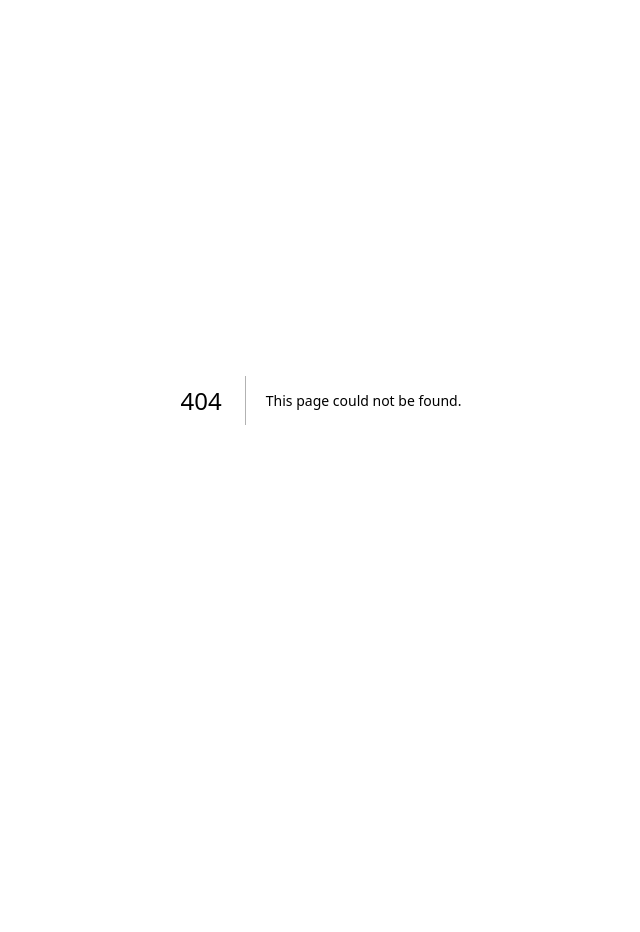
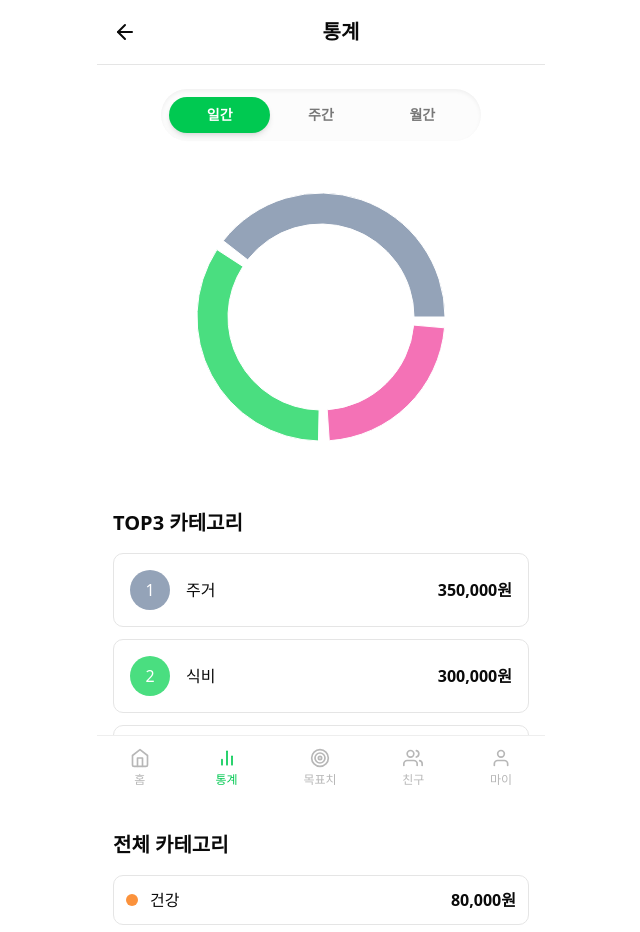
Before and after one commit to yeonna18k/TheHam, a Next.js app: page /stats in a window 1280 px wide. Before the commit this address had no page. Shown: the top 932 px of the page, without its empty margins (319-959 px from the left). Before the commit the page ends 800 px from the top, so only its background shows below. Built offline with nearby package versions, Linux system fonts and the light colour scheme.

Commit message:
feat: 통계 페이지 구현

```diff
--- a/package.json
+++ b/package.json
@@ -21,6 +21,7 @@
     "react-dom": "^19.0.0",
     "react-hook-form": "^7.55.0",
     "react-icons": "^5.5.0",
+    "recharts": "^2.15.2",
     "tailwind-merge": "^3.2.0",
     "tw-animate-css": "^1.2.5",
     "zod": "^3.24.2"
--- /dev/null
+++ b/src/app/stats/page.tsx
@@ -0,0 +1,77 @@
+"use client";
+
+import { useState } from 'react';
+import { ArrowLeft } from 'lucide-react';
+import Link from 'next/link';
+import { PeriodTabs } from '@/components/statistics/PeriodTabs';
+import { DonutChart } from '@/components/statistics/DonutChart';
+import { TopCategories } from '@/components/statistics/TopCategories';
+import { CategoryList } from '@/components/statistics/CategoryList';
+import BottomNavigation from '@/components/main/BottomNavigation';
+
+export default function Statistics() {
+  const [period, setPeriod] = useState('일간');
+
+  const categoryData = [
+    { name: '식비', value: 300000, color: '#4ade80' },
+    { name: '카페', value: 150000, color: '#60a5fa' },
+    { name: '쇼핑', value: 200000, color: '#f472b6' },
+    { name: '여가', value: 120000, color: '#a78bfa' },
+    { name: '건강', value: 80000, color: '#fb923c' },
+    { name: '주거', value: 350000, color: '#94a3b8' },
+    { name: '교통', value: 70000, color: '#fbbf24' },
+    { name: '기타', value: 50000, color: '#cbd5e1' },
+  ];
+
+  const topCategories = [...categoryData].sort((a, b) => b.value - a.value).slice(0, 3);
+
+  const allCategories = [...categoryData].sort((a, b) => a.name.localeCompare(b.name));
+
+  const chartData = topCategories.map(cat => ({
+    name: cat.name,
+    value: cat.value,
+    color: cat.color
+  }));
+
+  return (
+    <div className="flex flex-col min-h-screen w-full max-w-md mx-auto">
+      <header className="sticky top-0 z-50 w-full border-b bg-white">
+        <div className="flex h-16 items-center px-4">
+          <Link href="/main" className="mr-4">
+            <ArrowLeft className="h-6 w-6" />
+          </Link>
+          <h1 className="text-xl font-bold text-center flex-1">통계</h1>
+        </div>
+      </header>
+
+      <main className="flex-1 px-4 py-6">
+        <div className="flex justify-center">
+        <PeriodTabs className="w-full max-w-md" period={period} setPeriod={setPeriod} />
+        </div>
+        <DonutChart data={chartData} />
+        <TopCategories categories={topCategories} />
+        <CategoryList categories={allCategories} />
+        <BottomNavigation activeTab="stats" />
+      </main>
+    </div>
+  );
+}
+
+//이거 나중에 API로 변경해야함
+export async function GET(request) {
+  const { searchParams } = new URL(request.url);
+  const period = searchParams.get('period') || 'daily';
+
+  const categoryData = [
+    { name: '식비', value: 300000, color: '#4ade80' },
+    { name: '카페', value: 150000, color: '#60a5fa' },
+    { name: '쇼핑', value: 200000, color: '#f472b6' },
+    { name: '여가', value: 120000, color: '#a78bfa' },
+    { name: '건강', value: 80000, color: '#fb923c' },
+    { name: '주거', value: 350000, color: '#94a3b8' },
+    { name: '교통', value: 70000, color: '#fbbf24' },
+    { name: '기타', value: 50000, color: '#cbd5e1' },
+  ];
+
+  return Response.json({ categoryData });
+}
--- a/src/components/main/BottomNavigation.tsx
+++ b/src/components/main/BottomNavigation.tsx
@@ -18,7 +18,7 @@ const BottomNavigation: React.FC<BottomNavigationProps> = ({ activeTab }) => {
     {
       name: '홈',
       icon: 'home',
-      path: '/',
+      path: '/main',
       active: activeTab === 'home'
     },
     {
--- /dev/null
+++ b/src/components/statistics/CategoryList.tsx
@@ -0,0 +1,18 @@
+export function CategoryList({ categories }) {
+    return (
+      <div>
+        <h2 className="text-xl font-bold mb-4">전체 카테고리</h2>
+        <div className="space-y-2">
+          {categories.map((category) => (
+            <div key={category.name} className="flex items-center justify-between p-3 border rounded-lg">
+              <div className="flex items-center">
+                <div className="w-3 h-3 rounded-full mr-3" style={{ backgroundColor: category.color }}></div>
+                <span>{category.name}</span>
+              </div>
+              <span className="font-semibold">{category.value.toLocaleString()}원</span>
+            </div>
+          ))}
+        </div>
+      </div>
+    );
+  }
--- /dev/null
+++ b/src/components/statistics/DonutChart.tsx
@@ -0,0 +1,25 @@
+import { PieChart, Pie, Cell, ResponsiveContainer } from 'recharts';
+
+export function DonutChart({ data }) {
+  return (
+    <div className="w-full aspect-square max-w-xs mx-auto mb-8">
+      <ResponsiveContainer width="100%" height="100%">
+        <PieChart>
+          <Pie
+            data={data}
+            cx="50%"
+            cy="50%"
+            innerRadius="60%"
+            outerRadius="80%"
+            paddingAngle={5}
+            dataKey="value"
+          >
+            {data.map((entry, index) => (
+              <Cell key={`cell-${index}`} fill={entry.color} />
+            ))}
+          </Pie>
+        </PieChart>
+      </ResponsiveContainer>
+    </div>
+  );
+}
--- /dev/null
+++ b/src/components/statistics/PeriodTabs.tsx
@@ -0,0 +1,21 @@
+export function PeriodTabs({ period, setPeriod }) {
+  return (
+    <div className="bg-gray-100 rounded-full p-2 mb-4 w-full max-w-xs mx-auto shadow-inner flex">
+      {['일간', '주간', '월간'].map((tab) => {
+        const isActive = period === tab;
+        return (
+          <button
+            key={tab}
+            className={`rounded-full py-2 px-4 flex-1 flex items-center justify-center text-sm font-semibold transition-all duration-200
+              ${isActive
+                ? 'bg-green-500 text-white shadow-md'
+                : 'text-gray-600 hover:bg-green-100'}`}
+            onClick={() => setPeriod(tab)}
+          >
+            {tab}
+          </button>
+        );
+      })}
+    </div>
+  );
+}
--- /dev/null
+++ b/src/components/statistics/TopCategories.tsx
@@ -0,0 +1,20 @@
+export function TopCategories({ categories }) {
+    return (
+      <div className="mb-8">
+        <h2 className="text-xl font-bold mb-4">TOP3 카테고리</h2>
+        <div className="space-y-3">
+          {categories.map((category, index) => (
+            <div key={category.name} className="flex items-center justify-between p-4 border rounded-lg">
+              <div className="flex items-center">
+                <div className="w-10 h-10 rounded-full flex items-center justify-center text-white font-medium" style={{ backgroundColor: category.color }}>
+                  {index + 1}
+                </div>
+                <span className="ml-4">{category.name}</span>
+              </div>
+              <span className="font-semibold">{category.value.toLocaleString()}원</span>
+            </div>
+          ))}
+        </div>
+      </div>
+    );
+  }
```
Also changed, not shown: 1 other file (tests, documents, lock files or other folders).
